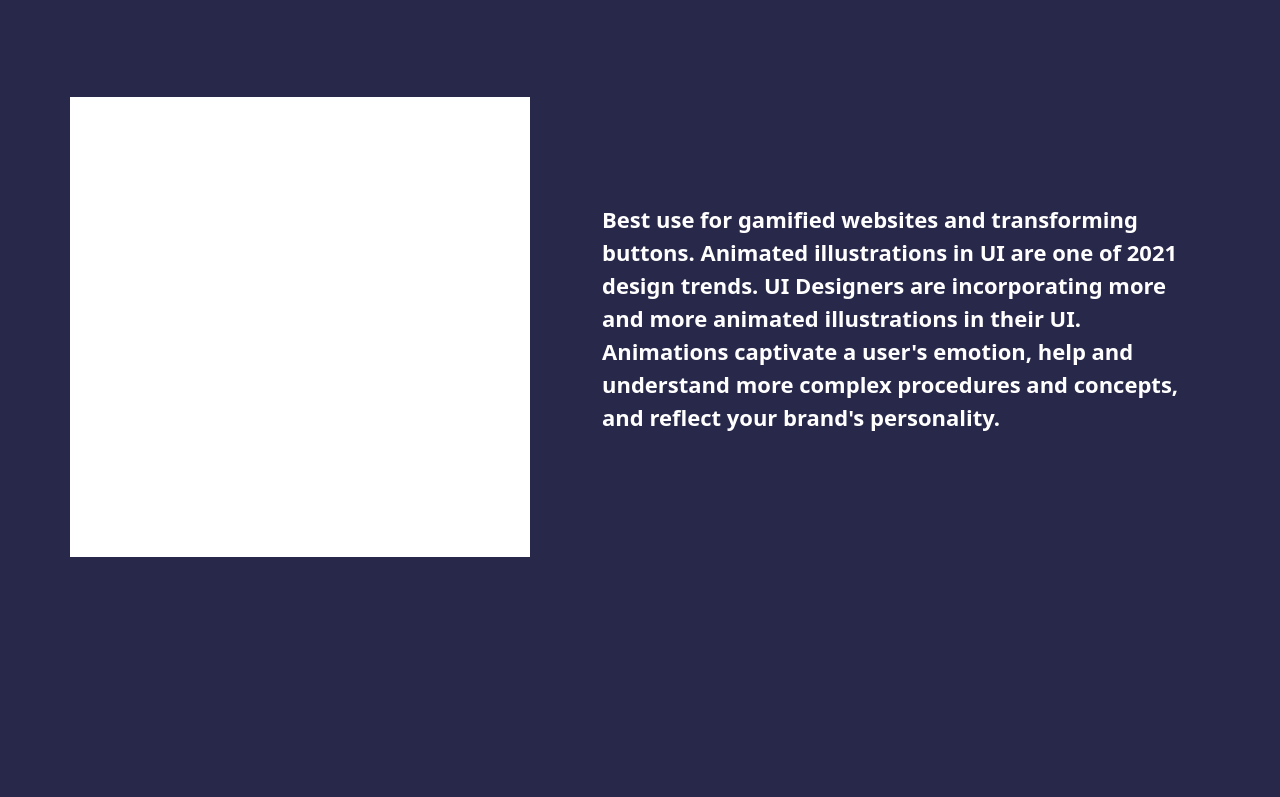
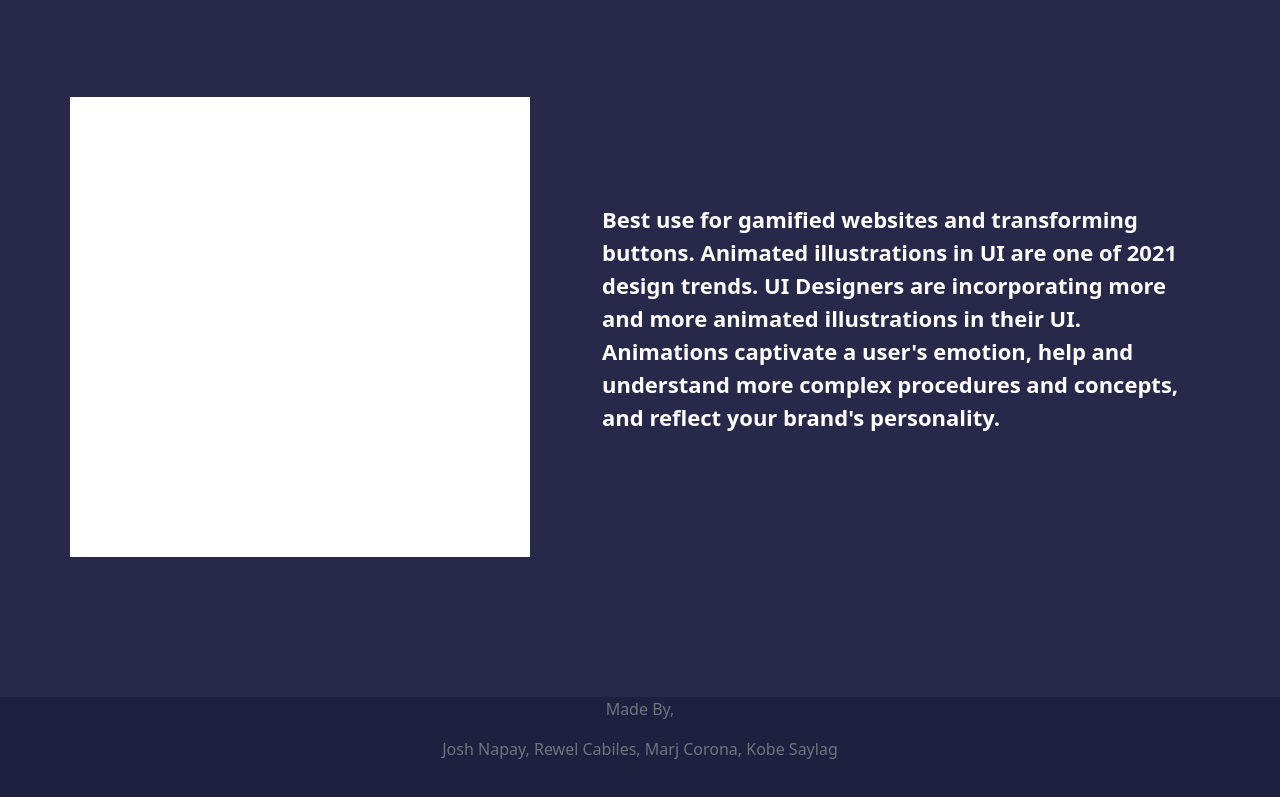
Before and after one commit to Firetryer/WebDev, a plain HTML site: page index.html in a window 1280 px wide. Shown: the part 2970-3767 px from the top of the page. Before the commit the page ends 3527 px from the top, so only its background shows below. Drawn offline with nearby package versions, Linux system fonts and the light colour scheme.

Commit message:
Added a new footer

```diff
--- a/index.html
+++ b/index.html
@@ -111,6 +111,18 @@
 
     	</div>
 
+    	<div class="container-fluid footer">
+    		<div class="row">
+    			<p class="text-muted font-weight-light text-center">
+    				Made By,
+    			</p>
+    		</div>
+    		<div class="row">
+    			<p class="text-muted text-center">
+    				Josh Napay, Rewel Cabiles, Marj Corona, Kobe Saylag
+    			</p>
+    		</div>
+    	</div>
 
 		<script src="https://cdn.jsdelivr.net/npm/bootstrap@5.0.0-beta1/dist/js/bootstrap.bundle.min.js" integrity="sha384-ygbV9kiqUc6oa4msXn9868pTtWMgiQaeYH7/t7LECLbyPA2x65Kgf80OJFdroafW" crossorigin="anonymous"></script>
      	<script src="static/app.js"></script>
--- a/static/styles.css
+++ b/static/styles.css
@@ -1,15 +1,20 @@
-body, div{
+body{
 	background-color: #28284a;
 }
 
 
-p {
+.animation_section p {
 	color: white;
 	text-align: left;
 	font-weight: bold;
 	font-size: 22px;
 }
 
+.footer {
+    height:100px;
+    margin-top: 140px;
+    background-color: #1F1F3F;
+}
 
 .animation_section {
 	margin-top: 100px;
```
